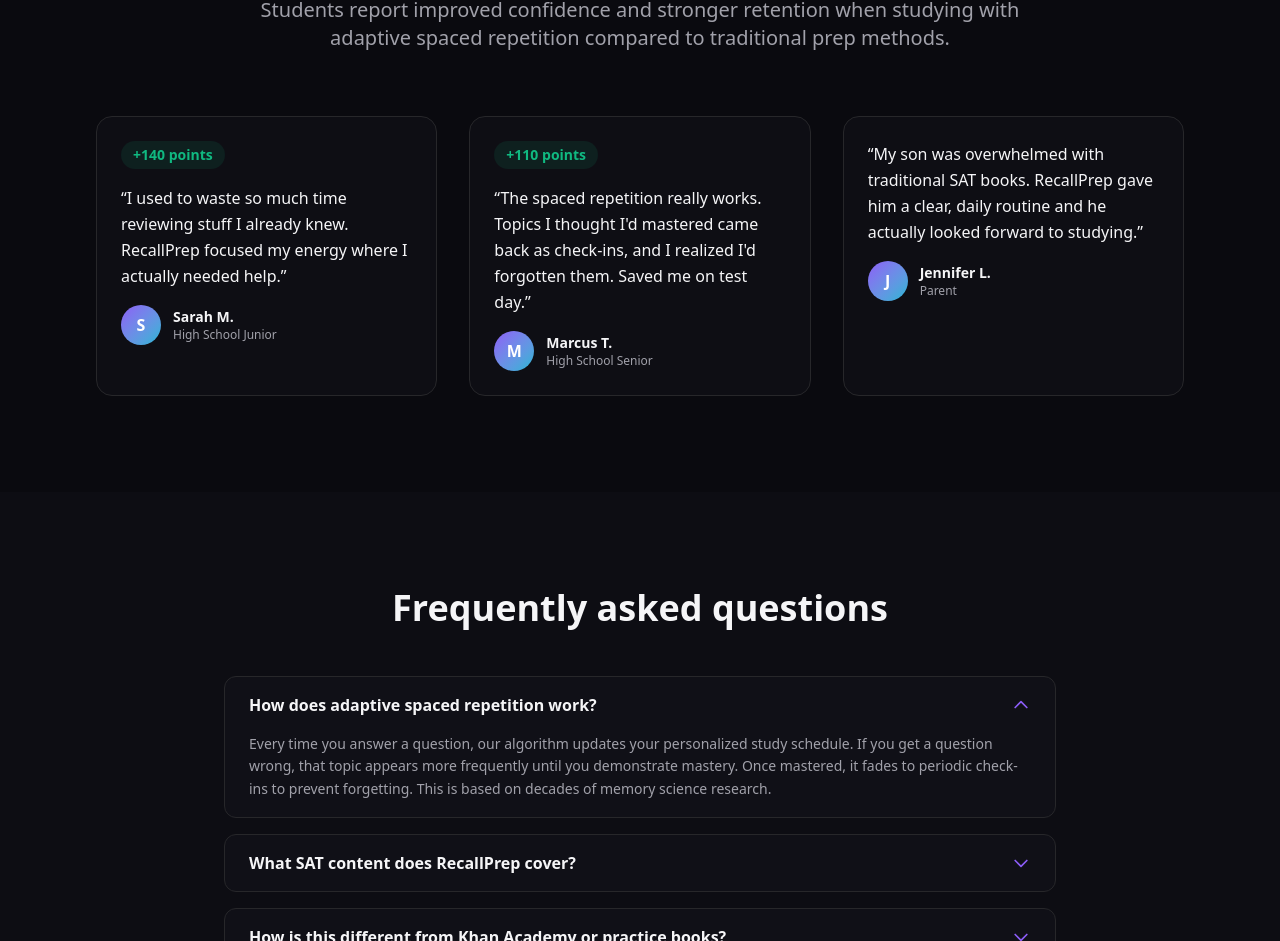
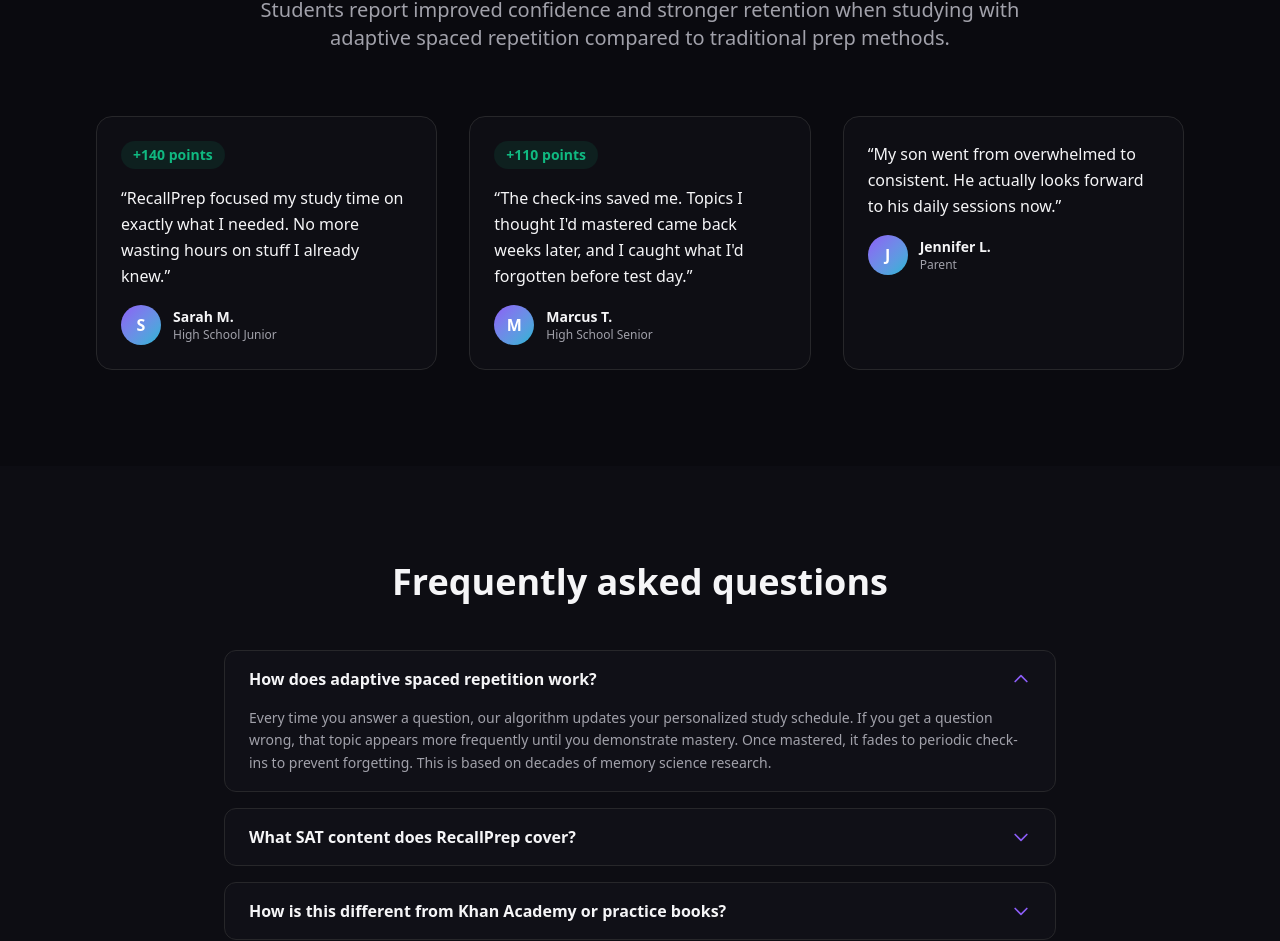
Before and after one commit to joe0332/rcl, a Next.js app: page / in a window 1280 px wide. Shown: the part 2556-3497 px from the top of the page. Built offline with nearby package versions, Linux system fonts and the light colour scheme.

Commit message:
Sandbox autosave

```diff
--- a/src/app/page.tsx
+++ b/src/app/page.tsx
@@ -209,20 +209,23 @@
           </div>
 
           <div className="grid grid-cols-1 md:grid-cols-3 gap-8">
+            {/* Efficiency-focused testimonial */}
             <TestimonialCard
-              quote="I used to waste so much time reviewing stuff I already knew. RecallPrep focused my energy where I actually needed help."
+              quote="RecallPrep focused my study time on exactly what I needed. No more wasting hours on stuff I already knew."
               author="Sarah M."
               role="High School Junior"
               improvement="140"
             />
+            {/* Retention/test-day focused testimonial */}
             <TestimonialCard
-              quote="The spaced repetition really works. Topics I thought I'd mastered came back as check-ins, and I realized I'd forgotten them. Saved me on test day."
+              quote="The check-ins saved me. Topics I thought I'd mastered came back weeks later, and I caught what I'd forgotten before test day."
               author="Marcus T."
               role="High School Senior"
               improvement="110"
             />
+            {/* Parent-focused testimonial */}
             <TestimonialCard
-              quote="My son was overwhelmed with traditional SAT books. RecallPrep gave him a clear, daily routine and he actually looked forward to studying."
+              quote="My son went from overwhelmed to consistent. He actually looks forward to his daily sessions now."
               author="Jennifer L."
               role="Parent"
             />
```
